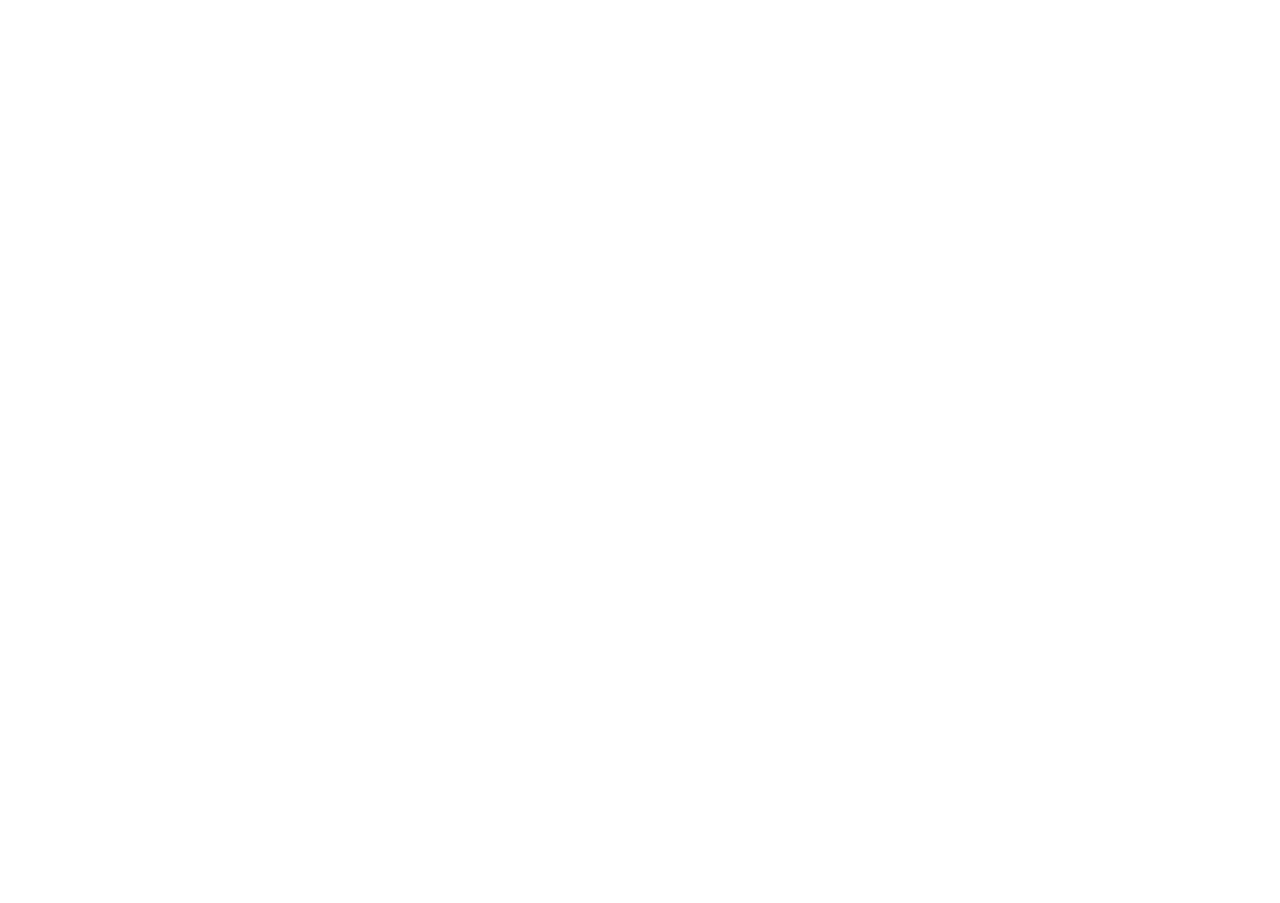
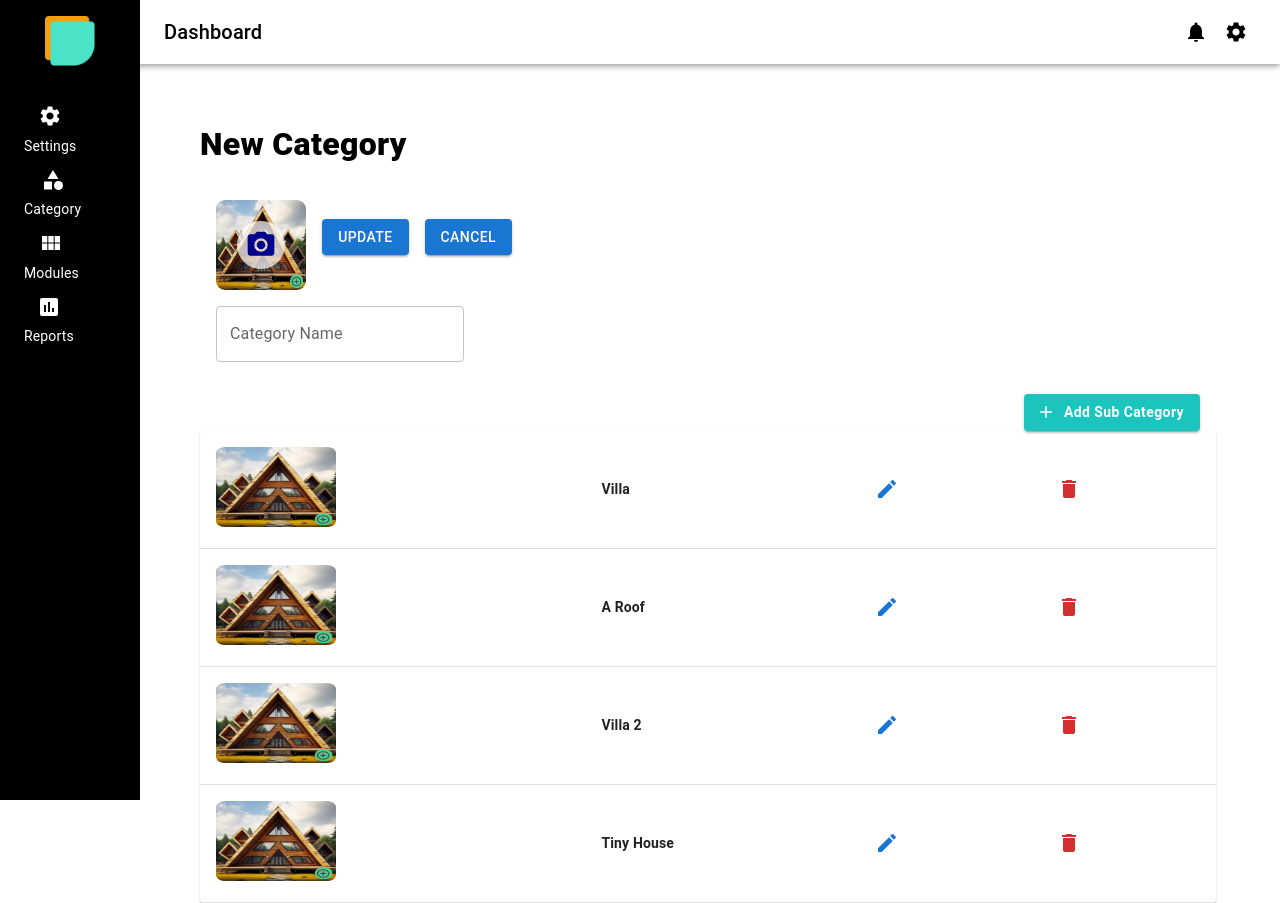
Before and after one commit to remsytharakan/modularhouse-react-frontend, a React (Create React App) app: page /edit-category/1 in a window 1280 px wide. Before the commit this address had no page. Before the commit the page ends 800 px from the top, so only its background shows below. Built offline with nearby package versions, Linux system fonts and the light colour scheme; no server answers.

Commit message:
category canges

```diff
--- a/package.json
+++ b/package.json
@@ -5,9 +5,9 @@
   "dependencies": {
     "@emotion/react": "^11.11.4",
     "@emotion/styled": "^11.11.5",
-    "@mui/icons-material": "^5.15.14",
+    "@mui/icons-material": "^5.15.20",
     "@mui/lab": "^5.0.0-alpha.170",
-    "@mui/material": "^5.15.19",
+    "@mui/material": "^5.15.20",
     "@mui/x-data-grid": "^7.2.0",
     "@testing-library/jest-dom": "^5.17.0",
     "@testing-library/react": "^13.4.0",
--- a/src/Dashboard/Sidebar.js
+++ b/src/Dashboard/Sidebar.js
@@ -69,7 +69,7 @@
           <Button
             sx={{ display: 'flex', flexDirection: 'column', alignItems: 'center' }}
             color="inherit"
-            onClick={() => handleNavigate('/categories')}
+            onClick={() => handleNavigate('/category')}
           >
             <div>
               <CategoryIcon />
--- a/src/Routes/AdminRoutes.js
+++ b/src/Routes/AdminRoutes.js
@@ -1,59 +1,31 @@
-
 import { Route, Routes } from 'react-router-dom';
 import Login from '../Auth/Login';
 import Register from '../Auth/Register';
 import ForgetPassword from '../Auth/ForgetPassword';
 import Verify from '../Auth/Verify';
 import Reset from '../Auth/Reset';
-
-
-
-
 import Dashboard from '../../src/Dashboard/Dashboard';
-
-import Categories from '../components/AdminPage/Categories';
-import NewCategories from '../components/AdminPage/NewCategory';
+import Category from '../components/AdminPage/Category';
+import NewCategory from '../components/AdminPage/NewCategory';
 import NewModules from '../components/AdminPage/NewModule';
 import Modules from '../components/AdminPage/Modules';
 
 function App() {
   return (
     <div>
-
-       <Routes>
-
-       <Route path="/admin" element={<Dashboard/>} />
-
-       <Route path="/login" element={<Login />} />
-
-
+      <Routes>
+        <Route path="/admin" element={<Dashboard />} />
+        <Route path="/login" element={<Login />} />
         <Route path="/register" element={<Register />} />
         <Route path="/reset" element={<Reset />} />
         <Route path="/forget" element={<ForgetPassword />} />
         <Route path="/verify" element={<Verify />} />
-
-        <Route path="/categories" element={<Categories />} />
-        <Route path="/newcategory" element={<NewCategories/>} />
-        <Route path="/newmodules" element={<NewModules/>} />
+        <Route path="/edit-category/:catId" element={<NewCategory />} />
+        <Route path="/category" element={<Category />} />
+        <Route path="/newcategory" element={<NewCategory />} />
+        <Route path="/newmodules" element={<NewModules />} />
         <Route path="/modules" element={<Modules />} />
-
-
-
-
-
-
-
-
       </Routes>
-
-
-
-
-
-
-
-
-
     </div>
   );
 }
--- a/src/components/AdminPage/Categories.js
+++ b/src/components/AdminPage/Category.js
@@ -17,7 +17,7 @@
 import { IconButton, Tooltip } from '@mui/material';
 import Navbar from '../../Dashboard/AdminNavbar';
 import Sidebar from '../../Dashboard/Sidebar';
-import { useTheme } from '@mui/material/styles';
+import { useTheme, } from '@mui/material/styles';
 import useMediaQuery from '@mui/material/useMediaQuery';
 import { useNavigate } from 'react-router-dom';
 import {  getAllCategories } from '../../Services/AdminServices';
@@ -73,23 +73,29 @@
     navigate('/newcategory');
   };
 
+  const editCategory = (id) => {
+    navigate(`/edit-category/${id}`)
+  }
+
+
+
   return (
-    <Box sx={{ ml: [4, 25, 25], mt: [12, 15, 15] }}>
+    <Box sx={{ ml: [4, 25, 25], mt: [10, 15, 15],mr:[4,8,8] }}>
       <Navbar onMenuOpen={handleDrawerOpen} />
       <Sidebar open={drawerOpen} onClose={handleDrawerClose} />
 
       <Box>
         <div style={{ display: 'flex', alignItems: 'center' }}>
           <Typography
-            color="textPrimary"
-            fontWeight="800"
+
+
             sx={{
               fontFamily: 'Roboto',
-              fontSize: '32px',
-              lineHeight: '26px',
+              fontSize: '36px',
+              fontWeight:"800"
             }}
           >
-            Categories
+            Category
           </Typography>
 
           <div style={{ position: 'relative', marginLeft: '20px' }}>
@@ -119,16 +125,7 @@
           </div>
         </div>
 
-        <div
-          style={{
-            display: 'flex',
-            justifyContent: 'flex-end',
-            marginBottom: '3%',
-            marginTop: '-1.5%',
-            marginRight: '2%',
-            gap: '2%',
-          }}
-        >
+        <Box sx={{ display: 'flex', justifyContent: 'flex-end', gap: 2,mt:[2,0,0],mb:[2,1,1]  }}>
       <Button
         variant="contained"
         startIcon={<ArrowDropDownIcon />}
@@ -136,9 +133,13 @@
           backgroundColor: '#f0f0f0',
           textTransform: 'none',
           color: '#000000',
-              fontFamily: 'Poppins, var(--default-font-family)',
-              fontSize: '16px',
+
+          fontSize: '0.875rem', // Adjust font size for smaller screens
           fontWeight: 600,
+          minWidth: '120px',
+          [theme.breakpoints.down('xs')]: {
+            fontSize: '0.5rem', // Further adjust font size for xs screens
+          },
         }}
       >
         Sort
@@ -152,20 +153,26 @@
           textTransform: 'none',
           color: '#ffffff',
           fontFamily: 'Poppins, var(--default-font-family)',
-              fontSize: '16px',
+          fontSize: '0.875rem', // Adjust font size for smaller screens
           fontWeight: 600,
+          minWidth: '160px', // Ensure consistent button width
+          [theme.breakpoints.down('xs')]: {
+            fontSize: '0.75rem', // Further adjust font size for xs screens
+            minWidth: '140px', // Adjust width for xs screens
+          },
         }}
         onClick={handleButtonClick}
       >
         Add New Category
       </Button>
-        </div>
+    </Box>
 
         <TableContainer component={Paper}>
           <Table>
             <TableBody>
               {categories.map((category) => (
-                <TableRow key={category.id}>
+
+                <TableRow key={category?._id}>
                   <TableCell>
                     <img
                       src={category?.image?.url}
@@ -174,14 +181,15 @@
                     />
                   </TableCell>
                   <TableCell>
-                    <span style={{ fontWeight: 'bold' }}>{category.categoryName}</span>
+                    <span style={{ fontWeight: 'bold' }}>{category?.categoryName}</span>
                   </TableCell>
                   <TableCell>
                   <Tooltip title="Edit">
-                      <IconButton onClick={() => handleEdit(category.id)} color="primary">
+  <IconButton onClick={() => editCategory(category?._id)} color="primary">
     <EditIcon />
   </IconButton>
 </Tooltip>
+
                   </TableCell>
                   <TableCell>
                     <Tooltip title="Delete">
--- a/src/components/AdminPage/Modules.js
+++ b/src/components/AdminPage/Modules.js
@@ -27,7 +27,8 @@
 import M5 from '../../Assets/C2.png';
 import Navbar from '../../Dashboard/AdminNavbar';
 import Sidebar from '../../Dashboard/Sidebar';
-
+import { useTheme } from '@mui/material/styles';
+import useMediaQuery from '@mui/material/useMediaQuery';
 
 
 const rows = [
@@ -65,20 +66,23 @@
     navigate('/newmodules');
   };
 
+  const theme = useTheme();
+  const isXsScreen = useMediaQuery(theme.breakpoints.down('xs'));
+
+
   return (
-    <Box sx={{  ml: [4, 25, 25], mt: [12, 15, 15] }}>
+    <Box sx={{  ml: [4, 25, 25], mt: [12, 15, 15] ,mr:[4,8,8]  }}>
       <Navbar onMenuOpen={handleDrawerOpen} />
       <Sidebar open={drawerOpen} onClose={handleDrawerClose} />
 
       <Box>
         <div style={{ display: 'flex', alignItems: 'center' }}>
           <Typography
-            color="textPrimary"
-            fontWeight="800"
+
             sx={{
               fontFamily: 'Roboto',
-              fontSize: '32px',
-              lineHeight: '26px',
+              fontSize: '36px',
+              fontWeight:"800"
             }}
           >
             Modules
@@ -98,7 +102,8 @@
             </div>
           </div>
         </div>
-        <div style={{ display: 'flex', justifyContent: 'flex-end', marginBottom: '3%', marginTop: '-1.5%', marginRight: '2%', gap: '2%' }}>
+
+        <Box sx={{ display: 'flex', justifyContent: 'flex-end', gap: 2,mt:[2,0,0],mb:[2,1,1]  }}>
       <Button
         variant="contained"
         startIcon={<ArrowDropDownIcon />}
@@ -106,15 +111,18 @@
           backgroundColor: '#f0f0f0',
           textTransform: 'none',
           color: '#000000',
-              fontFamily: 'Poppins, var(--default-font-family)',
-              fontSize: '16px',
+
+          fontSize: '0.875rem', // Adjust font size for smaller screens
           fontWeight: 600,
-              marginTop: { xs: '6%', sm: '3%', lg: '-1%' },
-              marginBottom: { xs: '6%', sm: '3%', lg: '2%' },
+          minWidth: '120px',
+          [theme.breakpoints.down('xs')]: {
+            fontSize: '0.5rem', // Further adjust font size for xs screens
+          },
         }}
       >
        Category
       </Button>
+
       <Button
         variant="contained"
         startIcon={<AddIcon />}
@@ -123,16 +131,19 @@
           textTransform: 'none',
           color: '#ffffff',
           fontFamily: 'Poppins, var(--default-font-family)',
-              fontSize: '16px',
+          fontSize: '0.875rem', // Adjust font size for smaller screens
           fontWeight: 600,
-              marginTop: { xs: '6%', sm: '3%', lg: '-1%' },
-              marginBottom: { xs: '6%', sm: '3%', lg: '2%' },
+          minWidth: '160px', // Ensure consistent button width
+          [theme.breakpoints.down('xs')]: {
+            fontSize: '0.75rem', // Further adjust font size for xs screens
+            minWidth: '140px', // Adjust width for xs screens
+          },
         }}
         onClick={handleAddNewModule}
       >
         Add New Module
       </Button>
-        </div>
+    </Box>
         <Card>
           <TableContainer>
             <Table>
--- a/src/components/AdminPage/NewCategory.js
+++ b/src/components/AdminPage/NewCategory.js
@@ -15,6 +15,7 @@
   TableContainer,
   TableRow
 } from '@mui/material';
+import { useNavigate, useParams } from 'react-router-dom';
 import AddIcon from '@mui/icons-material/Add';
 import DeleteIcon from '@mui/icons-material/Delete';
 import EditIcon from '@mui/icons-material/Edit';
@@ -32,7 +33,9 @@
   { id: 4, firstName: 'Tiny House', image: Newcat },
 ];
 
-function NewCategories() {
+function NewCategory() {
+  const navigate = useNavigate();
+  const { catId } = useParams();
   const [drawerOpen, setDrawerOpen] = useState(false);
   const [anchorEl, setAnchorEl] = useState(null);
   const [categoryName, setCategoryName] = useState('');
@@ -73,7 +76,7 @@
   const saveClick = async () => {
     let error = false;
 
-    if (!categoryId && !image) {
+    if (!catId && !image) {
       setImageError(true);
       error = true;
     } else {
@@ -96,8 +99,8 @@
     formData.append("categoryName", categoryName);
 
     try {
-      if (categoryId) {
-        await updateCategory(categoryId, formData);
+      if (catId) {
+        await updateCategory(catId, formData);
       } else {
         await postCategory(formData);
       }
@@ -105,28 +108,54 @@
     } catch (err) {
       toast.error(err.response.data.message);
     }
-  };
+    let data = {
+      categoryName: categoryName,
+      type: image,
+    }
+    if (catId) {
+      await updateCategory(catId, data).then((res) => {
+        toast.success(res?.data?.message);
+        setTimeout(() => {
+          navigate('/Category');
+        }, 2000);
+      }).catch((err) => { toast.error(err.response.data.message) })
+    } else {
+      await postCategory(data).then((res) => {
+        toast.success(res?.data?.message);
+        setTimeout(() => {
+          navigate('/Category');
+        }, 2000);
+      }).catch((err) => { toast.error(err.response.data.message) })
+    }
+  }
+
 
   useEffect(() => {
-    if (categoryId) {
-      getCategoryById(categoryId).then((res) => {
-        const data = res?.data?.ad;
+    if (catId) {
+      getCategoryById(catId).then((res) => {
+        let data = res?.data?.category;
+        setCategoryName(data?.categoryName);
         setSelectedCategoryImage(data?.image?.url);
-        setCategoryName(data?.name);
-      });
+      })
     }
-  }, [categoryId]);
+  }, []);
+
 
   return (
-    <Box sx={{ ml: [4, 25, 25], mr: [4, 6, 6], mt: [12, 15, 15] }}>
+    <Box sx={{ ml: [4, 25, 25], mr: [12, 6, 8], mt: [12, 15, 15] }}>
       <Navbar onMenuOpen={handleDrawerOpen} />
       <Sidebar open={drawerOpen} onClose={handleDrawerClose} />
       <Toaster />
 
       <Grid container spacing={2}>
         <Grid item xs={12} sm={6} md={4}>
-          <Typography variant="h6" component="div" gutterBottom>
-            Category
+          <Typography
+            sx={{
+              fontFamily: 'Roboto',
+              fontSize: '32px',
+              fontWeight:"800"
+            }}>
+            New Category
           </Typography>
           <Box sx={{ p: 2, display: 'flex', flexDirection: 'column', alignItems: 'flex-start', gap: 2 }}>
             <Box sx={{ display: 'flex', alignItems: 'center', width: '100%' }}>
@@ -149,12 +178,38 @@
                 </label>
               </Box>
               <Box sx={{ display: 'flex', flexDirection: 'row', justifyContent: 'flex-end', flexGrow: 1 }}>
-                <Button variant="contained" color="primary" sx={{ ml: 2 }} onClick={saveClick}>
-                  {categoryId ? "Update" : "Save"}
+              <Button
+  variant="contained"
+  color="primary"
+  sx={{
+    ml: 2,
+    ...(theme) => ({
+      [theme.breakpoints.down('xs')]: {
+        fontSize: '0.75rem', // Adjust font size for xs screens
+      },
+    }),
+  }}
+  onClick={saveClick}
+>
+  {catId ? "Update" : "Save"}
 </Button>
-                <Button variant="contained" sx={{ color: 'white', borderColor: 'white', ml: 2 }}>
+<Button
+  variant="contained"
+  sx={{
+    color: 'white',
+    borderColor: 'white',
+    ml: 2,
+    ...(theme) => ({
+      [theme.breakpoints.down('xs')]: {
+        fontSize: '0.75rem', // Adjust font size for xs screens
+      },
+    }),
+  }}
+  onClick={() => navigate('/category')}
+>
   Cancel
 </Button>
+
               </Box>
             </Box>
             <TextField
@@ -164,7 +219,16 @@
   onChange={handleCategoryNameChange}
   error={categoryNameError}
   helperText={categoryNameError ? 'Category name is required' : ''}
+  sx={{
+    ...(theme) => ({
+      width: '100%',
+      [theme.breakpoints.down('xs')]: {
+        fontSize: '0.875rem', // Adjust font size for xs screens
+      },
+    }),
+  }}
 />
+
           </Box>
         </Grid>
       </Grid>
@@ -173,7 +237,8 @@
         <Button
           variant="contained"
           startIcon={<AddIcon />}
-          sx={{ backgroundColor: '#1bc5bd', textTransform: 'none', color: '#ffffff', fontFamily: 'Poppins, var(--default-font-family)', fontSize: '16px', fontWeight: 600 }}
+          sx={{ backgroundColor: '#1bc5bd', textTransform: 'none', color: '#ffffff',
+              fontSize: '0.875rem', fontWeight: 600 }}
           onClick={handleClick}
         >
           Add Sub Category
@@ -217,9 +282,11 @@
               <Button variant="contained" sx={{ backgroundColor: '#f0f0f0', color: '#000000' }} onClick={handleClose}>
                 Cancel
               </Button>
-              <Button variant="contained" color="primary">
-                Save
-              </Button>
+              <Button
+            variant='contained'
+            style={{ backgroundColor: "#2A85FF", color: "white", borderRadius: 10, fontSize: 15 }}
+            onClick={() => { saveClick() }}
+          >{catId ? "Update" : "Save"}</Button>
             </Box>
           </Box>
         </Box>
@@ -257,6 +324,5 @@
       </TableContainer>
     </Box>
   );
-}
-
-export default NewCategories;
+};
+export default NewCategory;
--- a/src/components/AdminPage/NewModule.js
+++ b/src/components/AdminPage/NewModule.js
@@ -4,7 +4,7 @@
 import TabContext from '@mui/lab/TabContext';
 import TabList from '@mui/lab/TabList';
 import TabPanel from '@mui/lab/TabPanel';
-import { Typography } from '@mui/material';
+import { Typography,Button } from '@mui/material';
 import Navbar from '../../Dashboard/AdminNavbar';
 import Sidebar from '../../Dashboard/Sidebar';
 import Basicinfo from './Basicinfo';
@@ -34,17 +34,41 @@
         <Navbar onMenuOpen={handleDrawerOpen} />
         <Sidebar open={drawerOpen} onClose={handleDrawerClose} />
         <Typography
-          color="textPrimary"
-          fontWeight="800"
-          sx={{
-            fontFamily: 'Roboto',
-            fontSize: '32px',
-            lineHeight: '26px',
-            marginBottom: '2%'
-          }}
-        >
+         sx={{
+          fontFamily: 'Roboto',
+          fontSize: '32px',
+          fontWeight:"800"
+        }}>
+
           New Module
         </Typography>
+        <Button
+              variant="contained"
+              sx={{
+                backgroundColor: '#f0f0f0',
+                textTransform: 'none',
+                color: '#000000',
+
+                fontSize: '16px',
+                fontWeight: 600,
+
+              }}
+            >
+              Cancel
+            </Button>
+            <Button
+              variant="contained"
+              sx={{
+                textTransform: 'none',
+                color: '#ffffff',
+
+                fontSize: '16px',
+                fontWeight: 600,
+
+              }}
+            >
+              Save
+            </Button>
         <TabContext value={value}>
           <Box sx={{ borderBottom: 1, borderColor: 'divider' }}>
             <TabList onChange={handleChange} aria-label="lab API tabs example">
@@ -60,8 +84,17 @@
           <TabPanel value="3"><Videos /></TabPanel>
           <TabPanel value="4">Documents</TabPanel>
           <TabPanel value="5">Possible Extensions</TabPanel>
+
         </TabContext>
-      </Box>
+
+
+
+
+
+          </Box>
+
+
+
 
   );
 }
```
Also changed, not shown: src/components/AdminPage/Basicinfo.js (+5 -5 lines), src/components/AdminPage/Photos.js (+0 -31 lines), 1 other file (tests, documents, lock files or other folders). Lines whose indentation alone changed are shown as unchanged.
